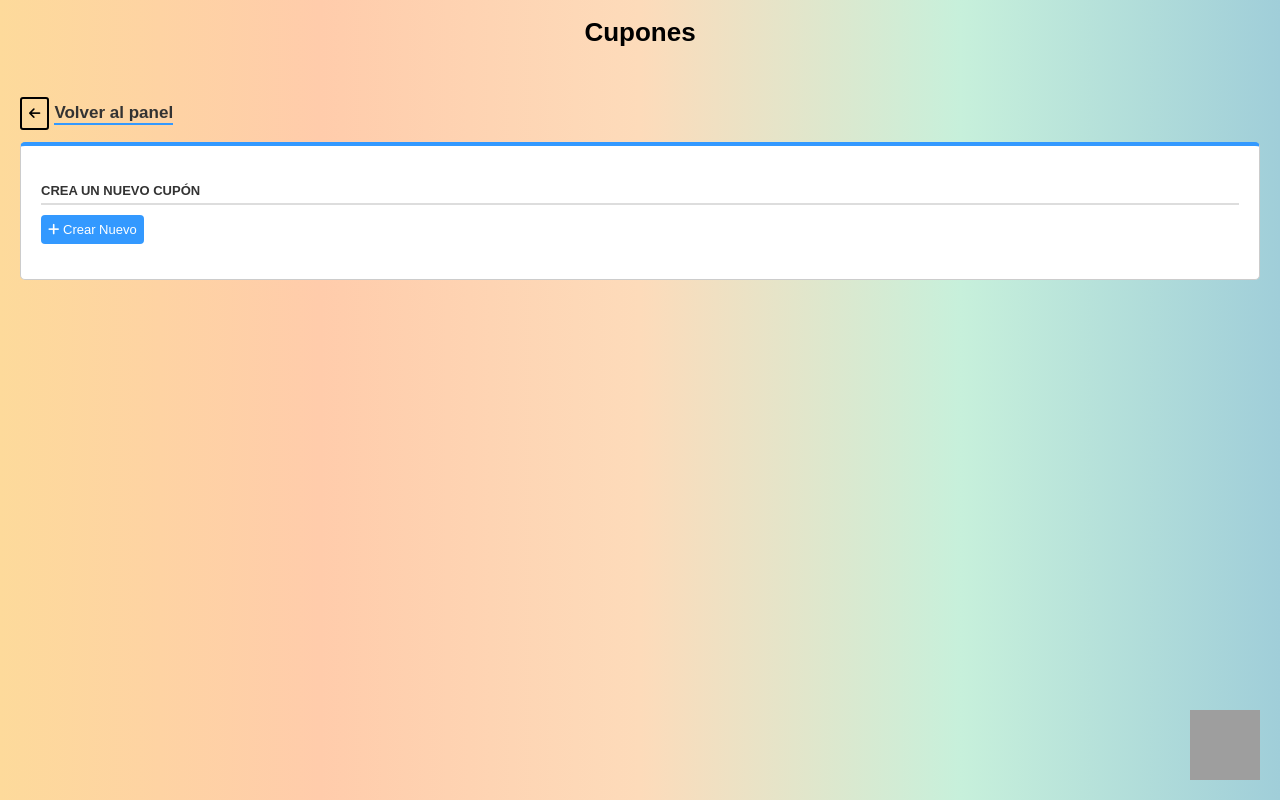
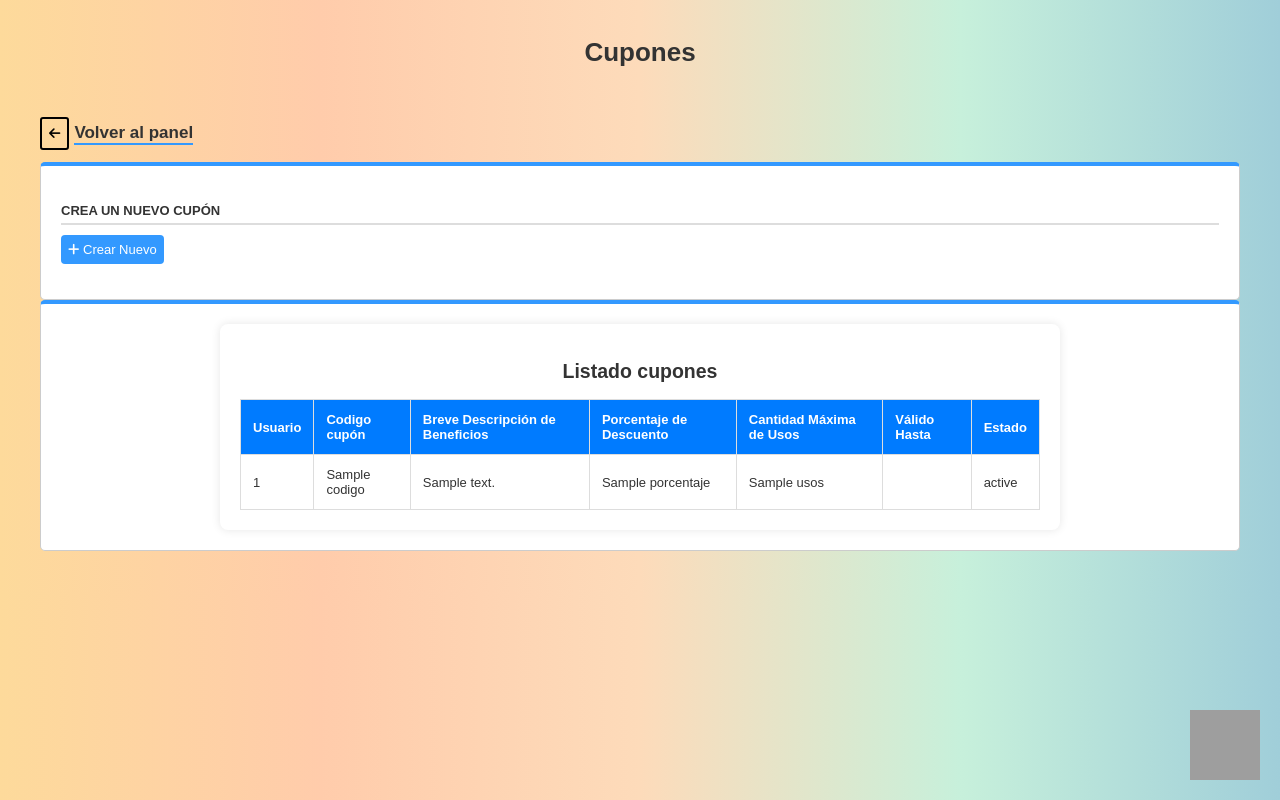
Before and after one commit to CodeDevAzulHaz/turnero_pruebas, a PHP site: template app/views/home/cupones.php in a window 1280 px wide. Run offline with PHP 8.4, Linux system fonts and the light colour scheme; the template is opened without the code that fills it: most values are stand-ins (such as "Sample title", 1, 10 or a date in 2020); a stand-in replaces the project's code that opens the database connection; some libraries are stand-ins or nearby versions; grey boxes are pictures that could not be loaded.

Commit message:
v. verificar listado, c. vericar logica para el listado cupones

```diff
--- a/app/views/home/cupones.php
+++ b/app/views/home/cupones.php
@@ -285,6 +285,57 @@
    display: none;
  }
 }
+
+body {
+        font-family: Arial, sans-serif;
+        background-color: #f4f4f4;
+        margin: 0;
+        padding: 20px;
+    }
+
+    .container {
+        max-width: 800px;
+        margin: auto;
+        background: white;
+        padding: 20px;
+        border-radius: 8px;
+        box-shadow: 0 0 10px rgba(0, 0, 0, 0.1);
+    }
+
+    h1 {
+        text-align: center;
+        color: #333;
+    }
+
+    table {
+        width: 100%;
+        border-collapse: collapse;
+    }
+
+    thead {
+        background-color: #007BFF;
+        color: white;
+    }
+
+    th, td {
+        padding: 12px;
+        border: 1px solid #ddd;
+        text-align: left;
+    }
+
+    tr:nth-child(even) {
+        background-color: #f2f2f2;
+    }
+
+    a {
+        color: #007BFF;
+        text-decoration: none;
+    }
+
+    a:hover {
+        text-decoration: underline;
+    }
+
 </style>
 </head>
 
@@ -306,14 +357,14 @@
       <br>
       <div class="formulario-container" id="formulario-container">
         <form id="form-nuevo-descuento" method="POST">
-          <!-- <select name="userId" id="userId">
+           <select name="userId" id="userId">
             <option value="">Seleccionar usuario</option>
 
             <?php foreach($data['usuarios'] as $user) :?>
             <option value="<?php echo $user->id ?>"><?php echo $user->username ?></option>
             <?php endforeach; ?>
           </select>
-          <br> <br> -->
+          <br> <br>
 
           <div class="form-group">
             <label for="codigo">Código del Cupón:</label>
@@ -346,6 +397,60 @@
         </form>
       </div>
       <div id="cupones-container">
+
+
+        <!-- Aquí se mostrarán los cupones creados -->
+      </div>
+    </div>
+  </section>
+
+
+  <div id="menu">
+
+  </div>
+  <section id="dashboard">
+    <div class="widget">
+      <div class="container">
+        <h1>Listado cupones</h1>
+        <table>
+            <thead>
+                <tr>
+                    <th>Usuario</th>
+                    <th>Codigo cupón</th>
+                    <th>Breve Descripción de Beneficios</th>
+                    <th>Porcentaje de Descuento</th>
+                    <th>Cantidad Máxima de Usos</th>
+                    <th>Válido Hasta</th>
+                    <th>Estado</th>
+                </tr>
+            </thead>
+            <tbody>
+            <?php if ( !empty($data['users_cupones']) ) : ?>
+              <?php foreach($data['users_cupones'] as $cupones) : ?>
+                  <tr>
+                      <td><?php echo $cupones->userId ?></td>
+                      <td><?php echo $cupones->codigo ?></td>
+                      <td><?php echo $cupones->descripcion ?></td>
+                      <td><?php echo $cupones->porcentaje ?></td>
+                      <td><?php echo $cupones->usos ?></td>
+                      <td><?php echo $cupones->validoHasta ?></td>
+                      <td><?php echo $cupones->status ?></td>
+                  </tr>
+              <?php endforeach; ?>
+            <?php endif; ?>
+
+                <!-- Agrega más filas aquí -->
+            </tbody>
+        </table>
+      </div>
+
+
+
+</body>
+      </div>
+      <div id="cupones-container">
+
+
         <!-- Aquí se mostrarán los cupones creados -->
       </div>
     </div>
@@ -381,6 +486,8 @@
 
 
 document.getElementById('form-nuevo-descuento').addEventListener('submit', function(event) {
+
+
     event.preventDefault();
 
     var codigoCupon = document.getElementById('codigo').value.trim();
@@ -395,81 +502,86 @@
         return;
     }
 
-    var cupon = {
-        codigo: codigoCupon,
-        descripcion: descripcionBeneficios,
-        porcentaje: porcentajeDescuento,
-        usos: cantidadUsos,
-        vencimiento: validoHasta,
-        status: status
-    };
+    event.target.submit();
 
-    agregarCupon(cupon);
-    limpiarCamposFormulario();
-    document.getElementById('form-nuevo-descuento').style.display = 'none';
+
+    // var cupon = {
+    //     codigo: codigoCupon,
+    //     descripcion: descripcionBeneficios,
+    //     porcentaje: porcentajeDescuento,
+    //     usos: cantidadUsos,
+    //     vencimiento: validoHasta,
+    //     status: status
+    // };
+
+    // agregarCupon(cupon);
+    // limpiarCamposFormulario();
+    // document.getElementById('form-nuevo-descuento').style.display = 'none';
+
 });
 
-function validarFormulario(codigo, descripcion, porcentaje, usos, vencimiento, status) {
-    var regexCodigo = /^[a-zA-Z0-9]+$/;
-    var regexDescripcion = /^[a-zA-Z0-9\s]+$/; // Permite espacios
+// function validarFormulario(codigo, descripcion, porcentaje, usos, vencimiento, status) {
+//     var regexCodigo = /^[a-zA-Z0-9]+$/;
+//     var regexDescripcion = /^[a-zA-Z0-9\s]+$/; // Permite espacios
 
-    if (!codigo || !descripcion || isNaN(porcentaje) || isNaN(usos) || !vencimiento) {
-        return false;
-    }
+//     if (!codigo || !descripcion || isNaN(porcentaje) || isNaN(usos) || !vencimiento) {
+//         return false;
+//     }
 
-    if (!regexCodigo.test(codigo) || !regexDescripcion.test(descripcion)) {
-        return false;
-    }
+//     if (!regexCodigo.test(codigo) || !regexDescripcion.test(descripcion)) {
+//         return false;
+//     }
 
-    if (porcentaje < 1 || porcentaje > 100 || usos < 1) {
-        return false;
-    }
+//     if (porcentaje < 1 || porcentaje > 100 || usos < 1) {
+//         return false;
+//     }
 
-    if (codigo.length < 3 || codigo.length > 10 || descripcion.length < 3 || descripcion.length > 100) {
-        return false;
-    }
+//     if (codigo.length < 3 || codigo.length > 10 || descripcion.length < 3 || descripcion.length > 100) {
+//         return false;
+//     }
 
-    return true;
-}
+//     return true;
+// }
 
-function agregarCupon(cupon) {
-    var cuponesContainer = document.getElementById('cupones-container');
+// function agregarCupon(cupon) {
+//     var cuponesContainer = document.getElementById('cupones-container');
 
-    var cuponHTML = document.createElement('div');
-    cuponHTML.classList.add('cupon');
-    cuponHTML.innerHTML = `
-        <div class="cupon-icon"><i class="fas fa-tags"></i></div>
-        <div class="cupon-info">
-            <p>${cupon.codigo}</p>
-            <p>${cupon.descripcion}</p>
-            <p style="background-color: #ff8c42; border-radius: 7px; padding: 3px; display: inline-block;">${cupon.porcentaje}%</p>
-            <p style="background-color: #d0d0d0; border-radius: 7px; padding: 3px; display: inline-block;">0 a ${cupon.usos} usos</p>
-            <p style="background-color: #ddd; border-radius: 7px; padding: 3px; display: inline-block;">Vence el ${cupon.vencimiento}</p>
-        </div>
-        <div class="cupon-delete"><i class="fas fa-trash-alt"></i></div>
-    `;
+//     var cuponHTML = document.createElement('div');
+//     cuponHTML.classList.add('cupon');
+//     cuponHTML.innerHTML = `
+//         <div class="cupon-icon"><i class="fas fa-tags"></i></div>
+//         <div class="cupon-info">
+//             <p>${cupon.codigo}</p>
+//             <p>${cupon.descripcion}</p>
+//             <p style="background-color: #ff8c42; border-radius: 7px; padding: 3px; display: inline-block;">${cupon.porcentaje}%</p>
+//             <p style="background-color: #d0d0d0; border-radius: 7px; padding: 3px; display: inline-block;">0 a ${cupon.usos} usos</p>
+//             <p style="background-color: #ddd; border-radius: 7px; padding: 3px; display: inline-block;">Vence el ${cupon.vencimiento}</p>
+//         </div>
+//         <div class="cupon-delete"><i class="fas fa-trash-alt"></i></div>
+//     `;
 
-    alert("Cupón creado con éxito");
-    cuponesContainer.appendChild(cuponHTML);
+//     alert("Cupón creado con éxito");
+//     cuponesContainer.appendChild(cuponHTML);
 
-    cuponHTML.querySelector('.cupon-delete').addEventListener('click', function() {
-        if (confirm("¿Estás seguro de que deseas eliminar este cupón?")) {
-            cuponesContainer.removeChild(cuponHTML);
-            alert("El cupón ha sido eliminado con éxito");
-        } else {
-            alert("El cupón no se ha eliminado");
-        }
-    });
-}
+//     cuponHTML.querySelector('.cupon-delete').addEventListener('click', function() {
+//         if (confirm("¿Estás seguro de que deseas eliminar este cupón?")) {
+//             cuponesContainer.removeChild(cuponHTML);
+//             alert("El cupón ha sido eliminado con éxito");
+//         } else {
+//             alert("El cupón no se ha eliminado");
+//         }
+//     });
+// }
 
-function limpiarCamposFormulario() {
-    document.getElementById('codigo').value = '';
-    document.getElementById('descripcion').value = '';
-    document.getElementById('porcentaje').value = '';
-    document.getElementById('usos').value = '';
-    document.getElementById('validoHasta').value = '';
-    document.getElementById('status').value = '';
-}
+// function limpiarCamposFormulario() {
+//     document.getElementById('codigo').value = '';
+//     document.getElementById('descripcion').value = '';
+//     document.getElementById('porcentaje').value = '';
+//     document.getElementById('usos').value = '';
+//     document.getElementById('validoHasta').value = '';
+//     document.getElementById('status').value = '';
+// }
+
 
 </script>
 </body>
--- /dev/null
+++ b/app/views/home/error.php
@@ -0,0 +1 @@
+<a href="">pagina de error</a>
--- a/base.sql
+++ b/base.sql
@@ -74,10 +74,10 @@
   `id` int NOT NULL AUTO_INCREMENT,
   `userId` int NOT NULL,
   `codigo` varchar(255) NOT NULL,
-  `descripción` varchar(255) NOT NULL,
+  `descripcion` varchar(255) NOT NULL,
   `usos` varchar(255) NOT NULL,
-  `validoHasta` varchar(255) NOT NULL,
-  `status` int NOT NULL,
+  `validoHasta` timestamp NOT NULL,
+  `status` int NOT NULL DEFAULT 1,
   `createdAt` timestamp NOT NULL DEFAULT CURRENT_TIMESTAMP,
   PRIMARY KEY (`id`),
   CONSTRAINT `fk_userId_cupon`  FOREIGN KEY (`userId`)  REFERENCES `usuarios` (`id`)
```
Also changed, not shown: app/Controllers/Home.php (+52 -18 lines).
